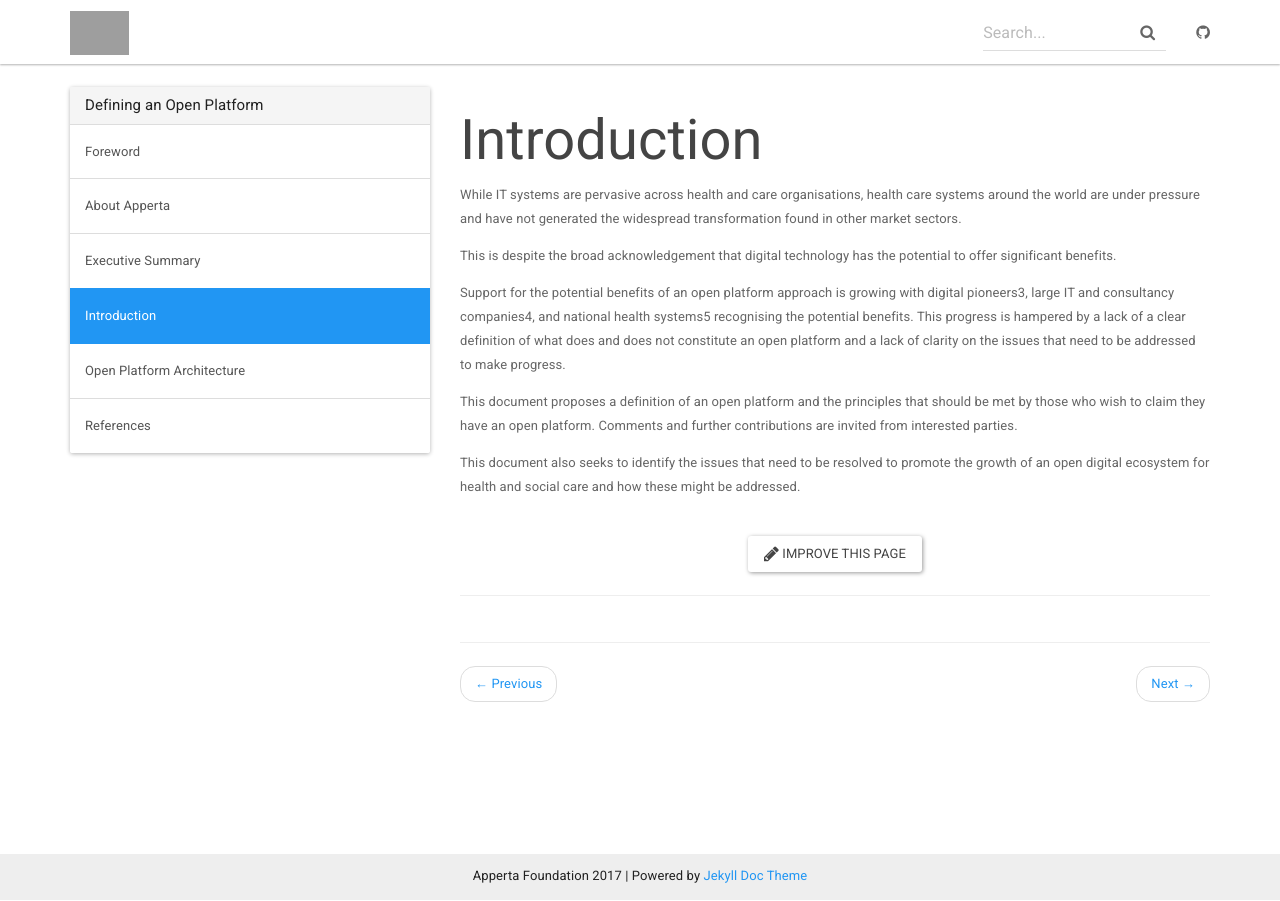
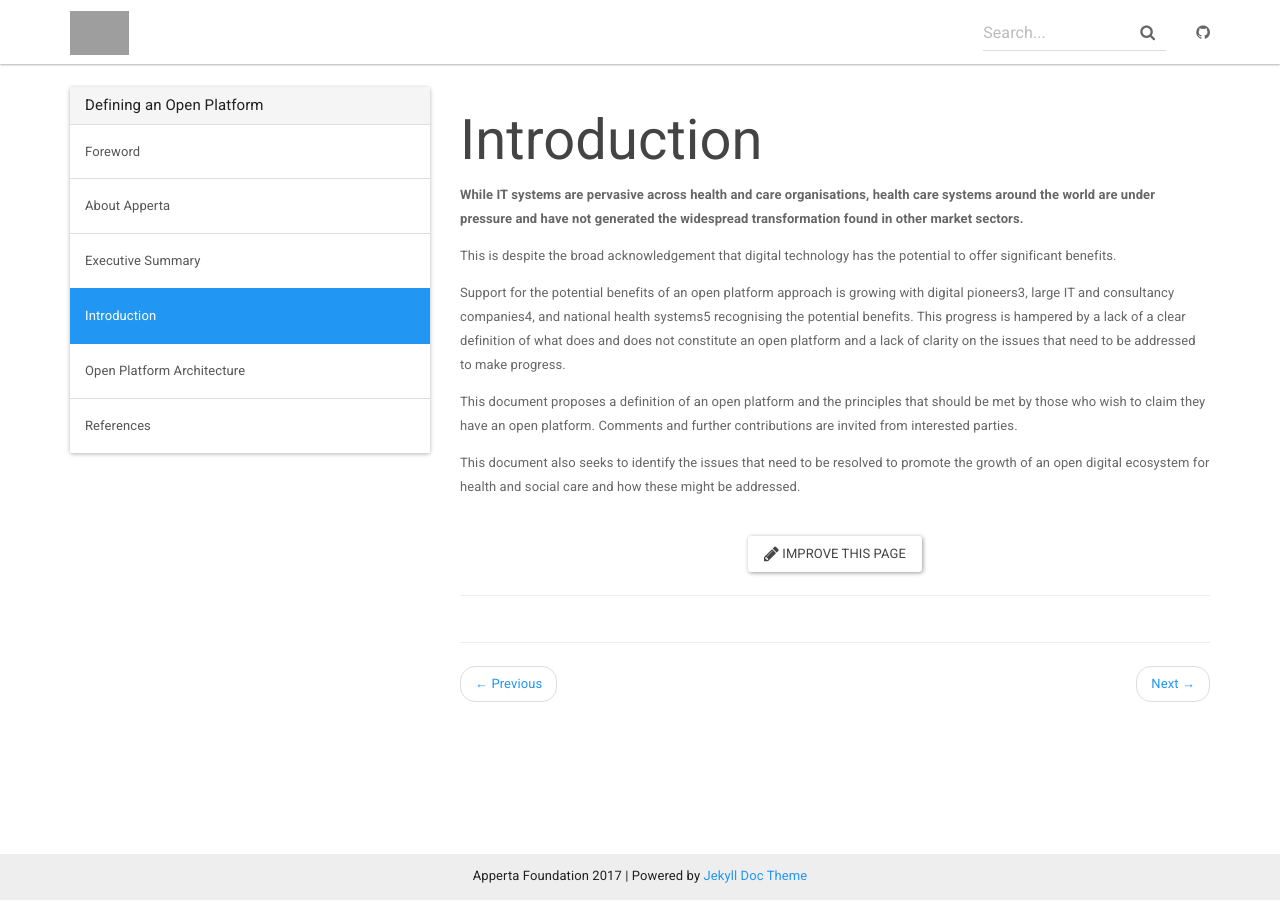
Before and after one commit to nhsland/apperta-open-platform, a Jekyll site: the page built from docs/_docs/introduction.md, in a window 1280 px wide. Built offline with Jekyll 4.4.1, drawn with Linux system fonts in a browser that asks for light colours; nearby versions of some CDN libraries; comment, search, counter and statistics services are not loaded; grey boxes are pictures that could not be loaded.

Commit message:
Added emphasis

```diff
--- a/docs/_docs/introduction.md
+++ b/docs/_docs/introduction.md
@@ -3,12 +3,12 @@ title: Introduction
 permalink: /docs/introduction/
 comments: true
 ---
-While IT systems are pervasive across
+**While IT systems are pervasive across
 health and care organisations, health
 care systems around the world are
 under pressure and have not generated
 the widespread transformation
-found in other market sectors.
+found in other market sectors.**
 
 This is despite the broad
 acknowledgement that digital
```
